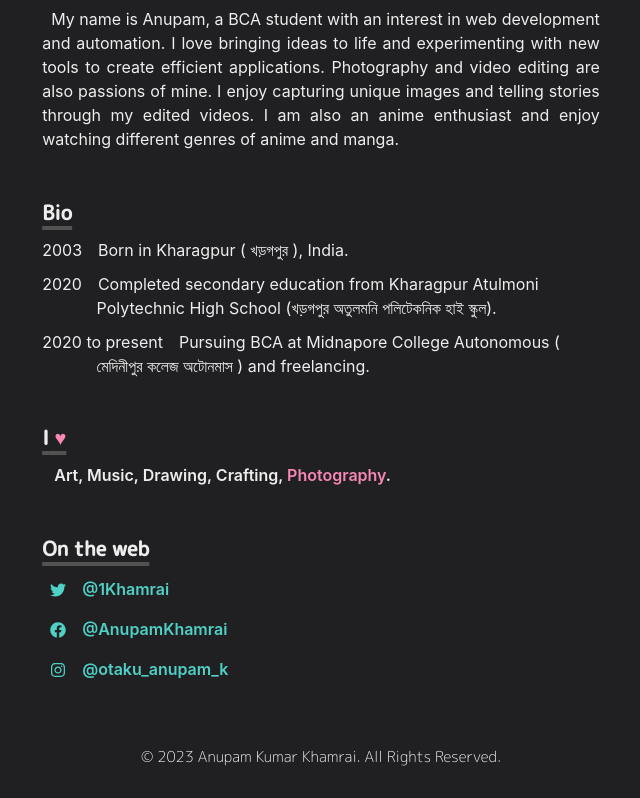
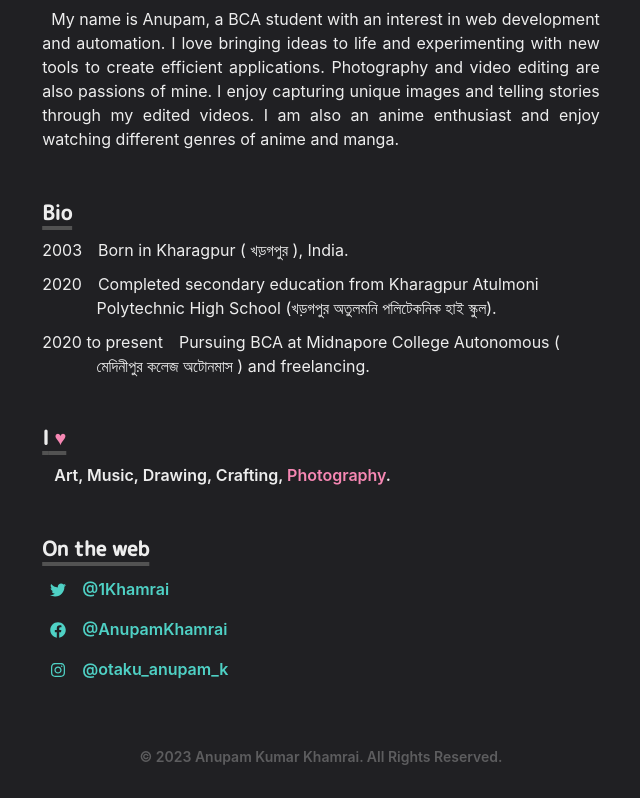
Before and after one commit to Overlord15/anupam-homepage, a Next.js app: page / in a window 1280 px wide. Shown: the part 437-1235 px from the top of the page, without its empty margins (319-959 px from the left). Before the commit the page ends 1211 px from the top, so only its background shows below. Built offline with nearby package versions, Linux system fonts and the light colour scheme.

Commit message:
Removed Post and Footer comp added

```diff
--- a/components/Footer.tsx
+++ b/components/Footer.tsx
@@ -18,7 +18,7 @@ const Footer = () => {
             <div>
                 {isLargerThan6502 &&
                     <p>
-                        <Box maxW="100%" h="30px" pb="10" pt="8" mb="12"><Text textAlign="center" fontSize="14px" fontWeight="600" color={"#5D5D5F"}>© 2023 Anupam Kumar Khamrai. All Rights Reserved.</Text></Box>
+                        <Box maxW="100%" h="30px" pb="10" pt="8" mb="6"><Text textAlign="center" fontSize="14px" fontWeight="600" color={"#5D5D5F"}>© 2023 Anupam Kumar Khamrai. All Rights Reserved.</Text></Box>
                     </p>
                 }
             </div>
--- a/components/Navbar.tsx
+++ b/components/Navbar.tsx
@@ -37,9 +37,9 @@ export default function Navbar() {
                                     <Nextlink href="/work" passHref scroll={false}>
                                         <Link href="/work" pl="5px" pr="5px" size="sm" ml="7" border="2px" borderColor="transparent" _hover={{ color: "red.500", textDecoration: "underline", }} fontWeight="400">Works</Link>
                                     </Nextlink>
-                                    <Nextlink href="../home/post" passHref scroll={false}>
+                                    {/* <Nextlink href="../home/post" passHref scroll={false}>
                                         <Link pl="5px" pr="5px" ml="5" mt="10px" size="sm" border="2px" borderColor="transparent" _hover={{ color: "green.500", textDecoration: "underline", }} fontWeight="400" href="../work">Post</Link>
-                                    </Nextlink>
+                                    </Nextlink> */}
                                     <Box ml="5" mr=""><VscGithub /></Box>
                                     <Link mr="6px" ml="6px" target="_blank" href='https://github.com/Overlord15/anupam-homepage' size="sm" _hover={{ color: "pink.500", textDecoration: "underline", }} fontWeight="400">Source</Link>
                                     <ExternalLinkIcon/>
@@ -59,9 +59,9 @@ export default function Navbar() {
                                         <Nextlink href="../work" passHref>
                                             <MenuItem as='button'><Text fontWeight="600"><Flex alignItems="center"><IoIosCreate />&nbsp;&nbsp;Works</Flex></Text></MenuItem>
                                         </Nextlink>
-                                        <Nextlink href="../home/post" passHref>
+                                        {/* <Nextlink href="../home/post" passHref>
                                             <MenuItem as='button'><Text fontWeight="600"><Flex alignItems="center"><FaPaperPlane/>&nbsp;&nbsp;Post</Flex></Text></MenuItem>
-                                        </Nextlink>
+                                        </Nextlink> */}
                                         <Nextlink target="_blank" href="https://github.com/Overlord15/anupam-homepage" passHref>
                                             <MenuItem as='button'><Text fontWeight="600"><Flex alignItems="center"><VscGithub/>&nbsp;&nbsp;Source</Flex></Text></MenuItem>
                                         </Nextlink>
--- a/pages/index.tsx
+++ b/pages/index.tsx
@@ -8,6 +8,7 @@ import Section from '../components/Section'
 import Navbar from '../components/Navbar'
 import BackToTopButton from '../components/scrollbtn';
 import dynamic from 'next/dynamic';
+import Footer from '../components/Footer';
 
 export const BioSection = styled(Box)`
   padding-left: 3.4em;
@@ -110,7 +111,7 @@ const Home = () => {
                 <Section delay={0.7}>
                     <Flex>
                         <Text pl="2" style={{ fontFamily: "'M PLUS Rounded 1c', sans-serif", fontSize: 20, fontWeight: "bold", lineHeight: 1, marginBottom: 4, marginTop: 3, textDecoration: "underline", textDecorationColor: "#525252", textDecorationThickness: 4, textUnderlineOffset: 6 }}>
-                           <Flex>I <Text textColor="pink.300">&nbsp;♥</Text></Flex>
+                            <Flex>I <Text textColor="pink.300">&nbsp;♥</Text></Flex>
                         </Text>
                     </Flex>
                     <Text pl="2" mt="3" fontWeight="semibold">
@@ -138,24 +139,11 @@ const Home = () => {
                         </Center>
                     </Section>
                 </Section> */}
-                <div>
-                    {isLargerThan650 &&
-                        <p>
-                            <Box maxW="100%" h="30px" pb="1" pt="8" mb="6"><Text textAlign="center" fontSize="15px" fontWeight="300" fontFamily="'M PLUS Rounded 1c', sans-serif">© 2023 Anupam Kumar Khamrai. All Rights Reserved.</Text></Box>
-                        </p>
-                    }
-                </div>
-                <div>
-                    {isLargerThan6502 &&
-                        <p>
-                            <Box maxW="100%" h="30px" pb="10" pt="8" mb="6"><Text textAlign="center" fontSize="15px" fontWeight="300" fontFamily="'M PLUS Rounded 1c', sans-serif">© 2023 Anupam Kumar Khamrai. All Rights Reserved.</Text></Box>
-                        </p>
-                    }
-                </div>
+                <Footer />
             </Container>
             {/* <BackToTopButton /> */}
         </>
     )
 }
 
-export default dynamic (() => Promise.resolve(Home), {ssr: false})
+export default dynamic(() => Promise.resolve(Home), { ssr: false })
--- a/pages/work.tsx
+++ b/pages/work.tsx
@@ -5,6 +5,7 @@ import Navbar from '../components/Navbar'
 import Nextlink from 'next/link'
 import Bge from '../components/badge'
 import Section from '../components/Section'
+import Footer from '../components/Footer'
 
 const Work = () => {
   const [isLargerThan650] = useMediaQuery('(min-width: 650px)')
@@ -72,6 +73,7 @@ const Work = () => {
             </p>
           }
         </Section>
+        <Footer />
       </Container>
     </>
   )
--- a/pages/work/anupam-homepage.tsx
+++ b/pages/work/anupam-homepage.tsx
@@ -28,7 +28,7 @@ const anupam_homepage = () => {
                 <Section delay={0.6}>
                     <Box>
                         <List>
-                            <ListItem>
+                            <ListItem mb="4">
                                 <Badge mr="2" mb="2" colorScheme={"whatsapp"} borderRadius={3} px="1.5" py="1">STACK</Badge><span>NextJS 13, Chakra-UI, React, Mongo DB, NodeJS, Express.</span>
                             </ListItem>
                             <ListItem>
```
